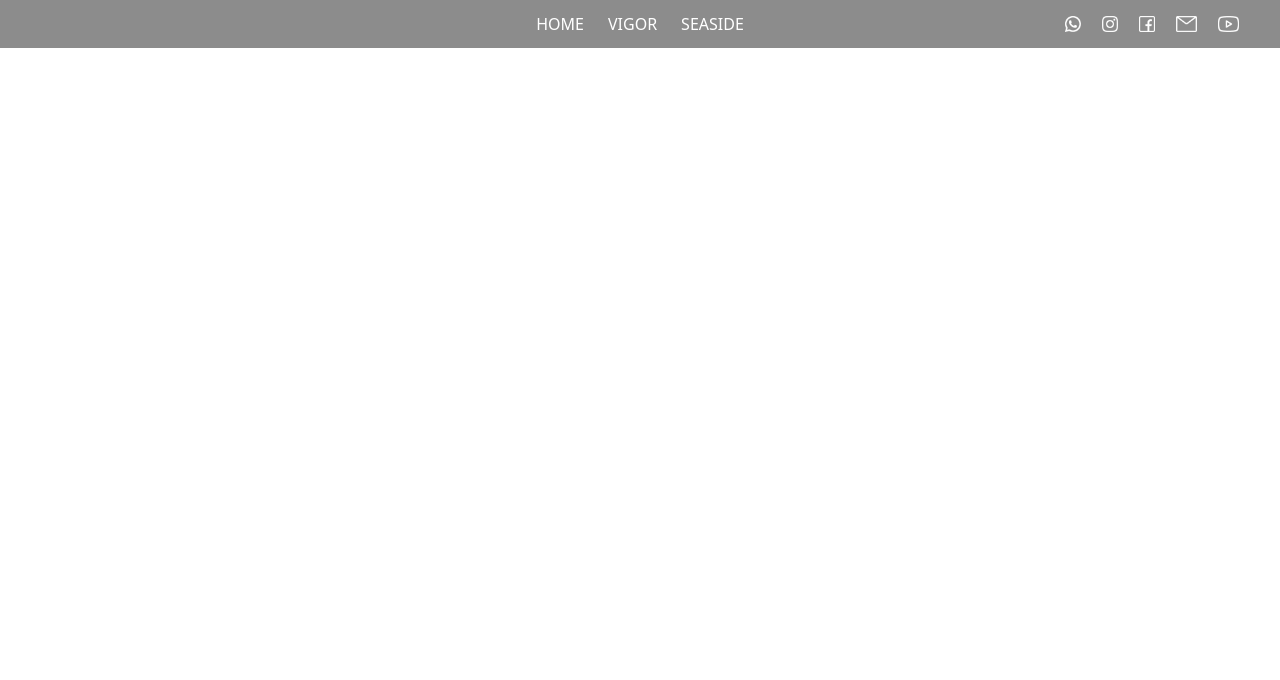
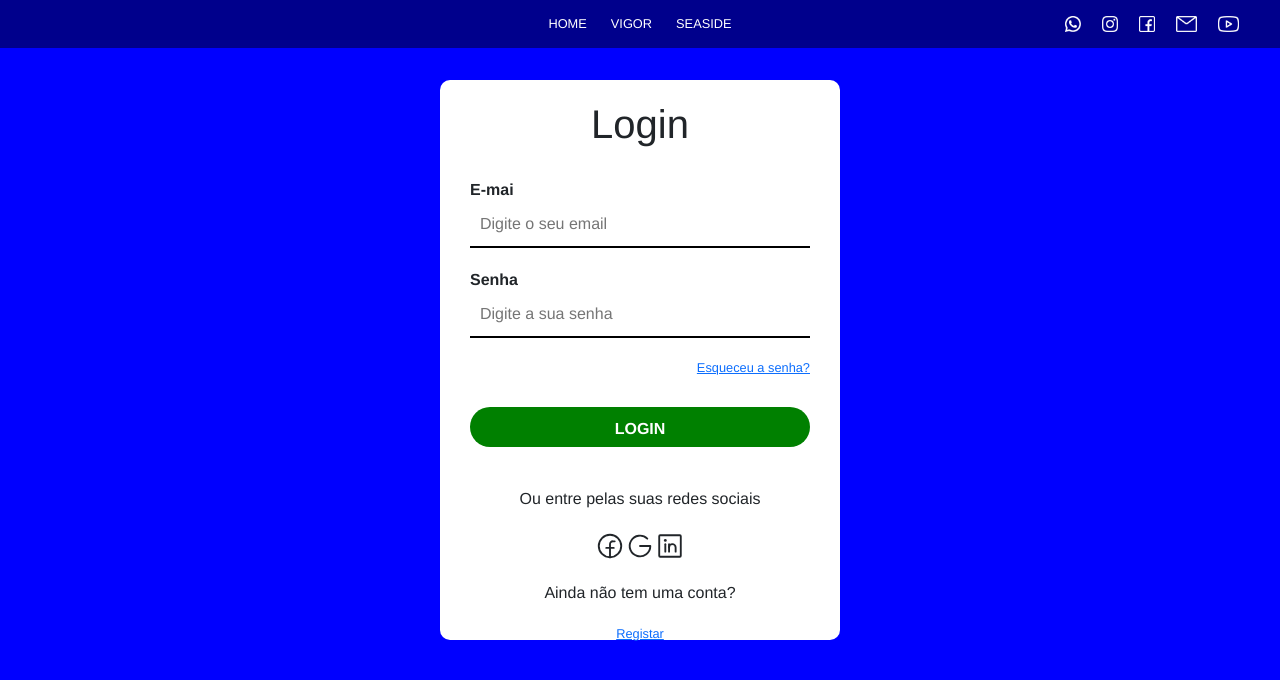
Before and after one commit to MendesIsrael/instituto-mendes-de-sa, a React (Vite) app in the folder project-imendesdesa/: page /loginseaside in a window 1280 px wide. Before the commit this address had no page. Shown: the top 680 px of the page. Built offline with nearby package versions, Linux system fonts and the light colour scheme.

Commit message:
implatação do formulário de login

```diff
--- a/project-imendesdesa/src/components/NavBar.module.css
+++ b/project-imendesdesa/src/components/NavBar.module.css
@@ -46,10 +46,3 @@ nav a:hover {
   background: var(--black);
   transition: 1s;
 }
-
-.login {
-  background: red;
-  position: relative;
-  display: flex;
-  justify-content: end;
-}
--- a/project-imendesdesa/src/components/NavBar.tsx
+++ b/project-imendesdesa/src/components/NavBar.tsx
@@ -1,5 +1,6 @@
 import { NavLink } from 'react-router-dom'
 import styles from './NavBar.module.css'
+import { UserCircle } from 'phosphor-react';
 
 export function NavBar() {
   return (
--- a/project-imendesdesa/src/components/RouterPages.tsx
+++ b/project-imendesdesa/src/components/RouterPages.tsx
@@ -3,6 +3,7 @@ import { Home } from '../pages/Home'
 import { Vigor } from '../pages/Vigor'
 import { Seaside } from '../pages/Seaside'
 import { LoginVigor } from '../pages/LoginVigor'
+import { LoginSeaside } from '../pages/LoginSeaside'
 
 
 export function RoutePages() {
@@ -12,6 +13,7 @@ export function RoutePages() {
       <Route path='/vigor' element={<Vigor/>}/>
       <Route path='/seaside' element={<Seaside/>}/>
       <Route path='/loginvigor' element={<LoginVigor/>}/>
+      <Route path='/loginseaside' element={<LoginSeaside/>}/>
     </Routes>
   )
 }
--- /dev/null
+++ b/project-imendesdesa/src/pages/LoginSeaside.module.css
@@ -0,0 +1,94 @@
+* {
+  margin: 0;
+  padding: 0;
+  box-sizing: border-box;
+  font-family: Helvetica;
+  border: none;
+}
+
+textarea:focus, input:focus {
+  outline: none;
+}
+
+a {
+  font-size: .8rem;
+}
+
+a:hover {
+  color: blue;
+}
+
+.bodyLogin {
+  height: 100vh;
+  width: 100vw;
+  background: blue;
+  display: flex;
+  justify-content: center;
+}
+
+.loginContainer {
+  background: var(--white);
+  width: 400px;
+  height: 35rem;
+  padding: 20px 30px;
+  margin-top: 10vh;
+  border-radius: 10px;
+  text-align: center;
+}
+
+form {
+  margin-top: 30px;
+  margin-bottom: 40px;
+}
+
+label, input {
+  display: block;
+  width: 100%;
+  text-align: left;
+}
+
+label {
+  font-weight: bold;
+}
+
+input {
+  border-bottom: 2px solid black;
+  padding: 10px;
+  font-size: 1rem;
+  margin-bottom: 20px;
+}
+
+input:focus {
+  border-bottom: 2px solid blueviolet;
+}
+
+.forgotPass {
+  text-align: right;
+  display: block;
+}
+
+input[type="submit"] {
+  text-align: center;
+  text-transform: uppercase;
+  font-weight: bold;
+  border: none;
+  height: 40px;
+  border-radius: 20px;
+  margin-top: 30px;
+  color: white;
+  background: green;
+  cursor: pointer;
+}
+
+input[type="submit"]:hover {
+  background: greenyellow;
+  transition: .5s;
+}
+
+.socialContainer, .socialContainer p {
+  margin-bottom: 20px;
+}
+
+.registerContainer p {
+  margin-bottom: 10px;
+}
--- /dev/null
+++ b/project-imendesdesa/src/pages/LoginSeaside.tsx
@@ -0,0 +1,30 @@
+import { FacebookLogo, GoogleLogo, LinkedinLogo } from 'phosphor-react'
+import styles from './LoginSeaside.module.css'
+
+export function LoginSeaside() {
+  return (
+    <section className={styles.bodyLogin}>
+      <div className={styles.loginContainer}>
+        <h1>Login</h1>
+        <form action="">
+          <label htmlFor="email">E-mai</label>
+          <input type="email" name='email' className={styles.email} placeholder='Digite o seu email' autoComplete='on'/>
+          <label htmlFor="password">Senha</label>
+          <input type="password" name='password' className={styles.password} placeholder='Digite a sua senha'/>
+          <a href="#" className={styles.forgotPass}>Esqueceu a senha?</a>
+          <input type="submit" value="Login" />
+        </form>
+        <div className={styles.socialContainer}>
+          <p>Ou entre pelas suas redes sociais</p>
+          <FacebookLogo size={30}/>
+          <GoogleLogo size={30}/>
+          <LinkedinLogo size={30}/>
+        </div>
+        <div className={styles.registrarContainer}>
+          <p>Ainda não tem uma conta?</p>
+          <a href="#">Registar</a>
+        </div>
+      </div>
+    </section>
+  )
+}
--- a/project-imendesdesa/src/pages/LoginVigor.module.css
+++ b/project-imendesdesa/src/pages/LoginVigor.module.css
@@ -1,3 +1,72 @@
-h1 {
-  background: red;
+/*.login {
+  height: 100vh;
+  width: 100vw;
+  background-image: linear-gradient(to top, black , green);
+  display: flex;
+  justify-content: center;
+  align-items: center;
 }
+
+.formulario {
+  background: var(--black);
+  height: 23rem;
+  width: 20rem;
+  border-radius: 20px;
+  box-shadow: 1px 1px 5px var(--green-200);
+}
+
+.titleFormulario {
+  background-image: url('img/logo-vigor.png');
+  background-position:  center center;
+  background-repeat: no-repeat;
+  background-size: contain;
+  height: 55%;
+}
+
+.titleFormulario h1 {
+  text-align: center;
+  font-weight: 800;
+  color: var(--white);
+  margin: 1.5rem;
+}
+.titleFormulario p {
+  text-align: center;
+  font-weight: 800;
+  color: var(--white);
+  margin: 0;
+}
+
+form {
+  background: var(--white);
+  display: grid;
+  justify-content: center;
+  border-radius: 0 0 20px 20px;
+  margin-top: 1rem;
+}
+
+.campo > input {
+  margin: 0.2rem auto 0 auto;
+}
+
+form > input[type=submit] {
+  display: block;
+  font-size: 1rem;
+  margin: 0.5rem;
+  background: gray;
+  border: none;
+  border-radius: 5px;
+  box-shadow: 1px 1px 3px black;
+}
+form > input[type=submit]:hover {
+  background: rgb(105, 105, 105);
+}
+
+form > a.botao {
+  display: block;
+  text-align: center;
+}
+
+div.campo > label {
+  display: none;
+}
+*/
--- a/project-imendesdesa/src/pages/LoginVigor.tsx
+++ b/project-imendesdesa/src/pages/LoginVigor.tsx
@@ -1,7 +1,31 @@
-import styles from './loginVigor.module.css';
+import { Key, User } from 'phosphor-react'
+import styles from './LoginVigor.module.css'
 
 export function LoginVigor() {
   return (
-    <h1>oi</h1>
+    <main>
+      <section className={styles.login}>
+        <div className={styles.formulario}>
+          <div className={styles.titleFormulario}>
+            <h1>login</h1>
+            <p>Seja bem-vindo</p>
+          </div>
+          <form action="login.php" method="post" autoComplete='on'>
+            <div className={styles.campo}>
+            <User/>
+              <input type="email" name="login" id="ilogin" placeholder='Seu e-mail' autoComplete='email' required maxLength={40}/>
+              <label htmlFor="ilogin">Login</label>
+            </div>
+            <div className={styles.campo}>
+              <Key/>
+              <input type="password" name="senha" id="isenha" placeholder='Sua senha' autoComplete='current-password' required minLength={8} maxLength={20}/>
+              <label htmlFor="isenha">Senha</label>
+            </div>
+            <input type="submit" value="Entrar" />
+            <a href="#" className={styles.botao}>Esqueci a senha</a>
+          </form>
+        </div>
+      </section>
+    </main>
   )
 }
--- a/project-imendesdesa/src/pages/Seaside.module.css
+++ b/project-imendesdesa/src/pages/Seaside.module.css
@@ -19,3 +19,22 @@
   height: 25rem;
   margin-top: 5.5rem;
 }
+.login {
+  position: absolute;
+  margin: 3rem 1rem auto 90%;
+  color: white;
+  text-decoration: none;
+  background: var(--blue-500);
+  font-weight: bolder;
+  border-radius: 8px;
+  height: 2rem;
+  width: 7rem;
+  text-align: center;
+  font-size: 1rem;
+  padding-top: 0.2rem;
+  box-shadow: 1px 1px 3px rgba(255, 255, 255, 0.11);
+}
+.login:hover {
+  background: var(--blue-200);
+  color: var(--black);
+}
--- a/project-imendesdesa/src/pages/Seaside.tsx
+++ b/project-imendesdesa/src/pages/Seaside.tsx
@@ -1,3 +1,4 @@
+import { UserCircle } from 'phosphor-react'
 import styles from './Seaside.module.css'
 
 export function Seaside() {
@@ -6,6 +7,7 @@ export function Seaside() {
       <div className={styles.titleSeaside}>
         <video src="../img/video-principal-seaside.mp4" autoPlay loop muted></video>
         <img src="../img/logo-preta-seaside.png" alt="seaside" />
+        <a className={styles.login} href="loginSeaside">LOGIN <UserCircle size={30}/></a>
       </div>
     </section>
   )
--- a/project-imendesdesa/src/pages/Vigor.tsx
+++ b/project-imendesdesa/src/pages/Vigor.tsx
@@ -9,7 +9,7 @@ export function Vigor() {
       <div className={styles.titleVigor}>
         <video src="../img/video-principal-vigor.mp4" autoPlay loop muted></video>
         <img src="../img/logo-vigor.png" alt="vigor" />
-        <a className={styles.login} href="loginVigor">LOGIN <UserCircle height={30}/></a>
+        <a className={styles.login} href="loginVigor">LOGIN <UserCircle size={30}/></a>
       </div>
 
       <div className={styles.body}>
```
